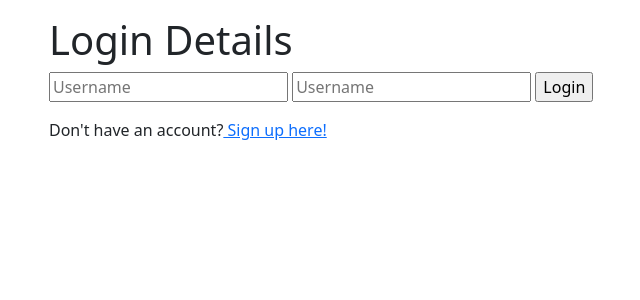
After one commit to HuseyinTurhan/flask, a Flask app: page /login in a window 1280 px wide. The commit adds this page. Shown: the top 300 px of the page, without its empty margins (33-673 px from the left). Run offline with Flask 2, Linux system fonts and the light colour scheme.

Commit message:
final changes

```diff
--- a/app.py
+++ b/app.py
@@ -1,13 +1,35 @@
-from flask import Flask, render_template, request, redirect
+from flask import Flask, render_template, request, redirect, url_for
+from flask_restful import Resource, Api, marshal_with, fields
 from flask_sqlalchemy import SQLAlchemy
+from flask_login import UserMixin, login_user, LoginManager, login_required,logout_user, current_user
+from flask_wtf import FlaskForm
+from wtforms import StringField, SubmitField, PasswordField
+from wtforms.validators import InputRequired, Length, ValidationError
+from flask_bcrypt import Bcrypt
 import os
 
 app = Flask(__name__)
-
+api = Api(app)
+bcrypt = Bcrypt(app)
 basedir = os.path.abspath(os.path.dirname(__file__))
 app.config['SQLALCHEMY_DATABASE_URI'] = 'sqlite:///'+ os.path.join(basedir, 'app.sqlite')
 db = SQLAlchemy(app)
+app.config['SECRET_KEY'] = 'secretkey'
+login_manager = LoginManager()
+login_manager.init_app(app)
+login_manager.login_view = 'login'
 
+@login_manager.user_loader
+def load_user(user_id):
+    return User.query.get(int(user_id))
+
+studentFields = {
+    'id':fields.Integer,
+    'name':fields.String,
+    'age':fields.Integer,
+    'group':fields.String,
+    'college_name':fields.String,
+}
 
 class Student(db.Model):
     id = db.Column(db.Integer, primary_key = True)
@@ -17,7 +39,74 @@ class Student(db.Model):
     college_name = db.Column(db.String(200), nullable = False)
 
     def __repr__(self):
-        return '<Task %r>' %self.id
+        return self.name + str(self.age)
+
+class User(db.Model, UserMixin):
+    id = db.Column(db.Integer, primary_key = True)
+    username = db.Column(db.String(20), nullable=False, unique = True)
+    password = db.Column(db.String(80), nullable=False)
+
+    def __repr__(self):
+        return self.name
+
+class RegisterForm(FlaskForm):
+    username = StringField('Username', validators=[InputRequired(), Length(min=4, max=20)], render_kw={"placeholder":"Username"})
+    password = PasswordField('Password', validators=[InputRequired(), Length(min=6, max=80)], render_kw={"placeholder":"Username"})
+    submit = SubmitField('Register')
+
+    def validate_username(self, username):
+        existing_username = User.query.filter_by(username=username.data).first()
+        if existing_username:
+            raise ValidationError("The username already exists, please choose another one!")
+
+class LoginForm(FlaskForm):
+    username = StringField('Username', validators=[InputRequired(), Length(min=4, max=20)], render_kw={"placeholder":"Username"})
+    password = PasswordField('Password', validators=[InputRequired(), Length(min=6, max=80)], render_kw={"placeholder":"Username"})
+    submit = SubmitField('Login')
+
+    def validate_username(self, username):
+        existing_username = User.query.filter_by(username=username.data).first()
+        if not existing_username:
+            raise ValidationError("The username is wrong, please check it!")
+
+
+@app.route('/login', methods=["GET", "POST"])
+def login():
+    form = LoginForm()
+    if form.validate_on_submit():
+        user = User.query.filter_by(username = form.username.data).first()
+        if user:
+            if bcrypt.check_password_hash(user.password, form.password.data):
+                login_user(user)
+                return redirect(url_for('dashboard'))
+        else:
+            raise ValidationError("No such a username, please try again!")
+
+    return render_template('login.html', form=form)
+
+@app.route('/register', methods=['GET', 'POST'])
+def register():
+    form = RegisterForm()
+    if form.validate_on_submit():
+        hashed_password = bcrypt.generate_password_hash(form.password.data)
+        new_user = User(username = form.username.data, password = hashed_password)
+        db.session.add(new_user)
+        db.session.commit()
+        return redirect(url_for('login'))
+
+    return render_template("register.html", form=form)
+
+@app.route('/dashboard', methods=["GET", "POST"])
+@login_required
+def dashboard():
+    return render_template('dashboard.html')
+
+@app.route('/logout', methods=["GET", "POST"])
+@login_required
+def logout():
+    logout_user()
+    return redirect(url_for('login'))
+
 
 @app.route('/', methods=["POST", "GET"])
 def index():
@@ -36,8 +125,8 @@ def index():
         except:
             return "Something's gone wrong!"
     else:
-        tasks = Student.query.order_by(Student.id).all()
-        return render_template('index.html', tasks=tasks)
+        students = Student.query.order_by(Student.id).all()
+        return render_template('index.html', students=students)
 
 
 @app.route('/delete/<int:id>')
@@ -71,6 +160,46 @@ def update(id):
     else:
         return render_template("update.html", task = task_update)
 
+class Items(Resource):
+    @marshal_with(studentFields)
+    def get(self):
+        students = Student.query.all()
+        return students
+
+    @marshal_with(studentFields)
+    def post(self):
+        data = request.json
+        student = Student(id =data['id'], name = data['name'], age = data['age'], group=data['group'], college_name = data['college_name'])
+        db.session.add(student)
+        db.session.commit()
+
+        students = Student.query.all()
+        return students
+
+class Item(Resource):
+    @marshal_with(studentFields)
+    def get(self, pk):
+        student = Student.query.filter_by(id=pk).first()
+        return student
+
+    @marshal_with(studentFields)
+    def put(self,pk):
+        data = request.json
+        student = Student(id =data['id'], name = data['name'], age = data['age'], group=data['group'], college_name = data['college_name'])
+
+        db.session.commit()
+        return student
+
+    @marshal_with(studentFields)
+    def delete(self,pk):
+        student = Student.query.filter_by(id=pk).first()
+        db.session.delete(student)
+        db.session.commit()
+        students = Student.query.all()
+        return students
+
+api.add_resource(Items, "/items")
+api.add_resource(Item, "/items/<int:pk>")
 
 if __name__ == "__main__":
     app.run(debug = True)
--- /dev/null
+++ b/templates/login.html
@@ -0,0 +1,25 @@
+{% extends "base.html"%}
+
+{% block head%}
+<title>Login page</title>
+{% endblock %}
+
+{% block content %}
+<div class="container my-3">
+    <h1>Login Details</h1>
+    <form action="" method="post">
+        {{ form.hidden_tag() }}
+        {{ form.username }}
+        {{ form.password }}
+        {{ form.submit }}
+    </form>
+    <ul>
+        {% for error in form.username.errors %}
+            <li>{{ error }}</li>
+        {% endfor %}
+    </ul>
+    <p>Don't have an account?<a href="{{ url_for('register')}}"> Sign up here!</a></p>
+
+</div>
+
+{% endblock %}
```
Also changed, not shown: templates/dashboard.html (added, +16 -0 lines), templates/index.html (+15 -10 lines), templates/register.html (added, +25 -0 lines), app.sqlite.
